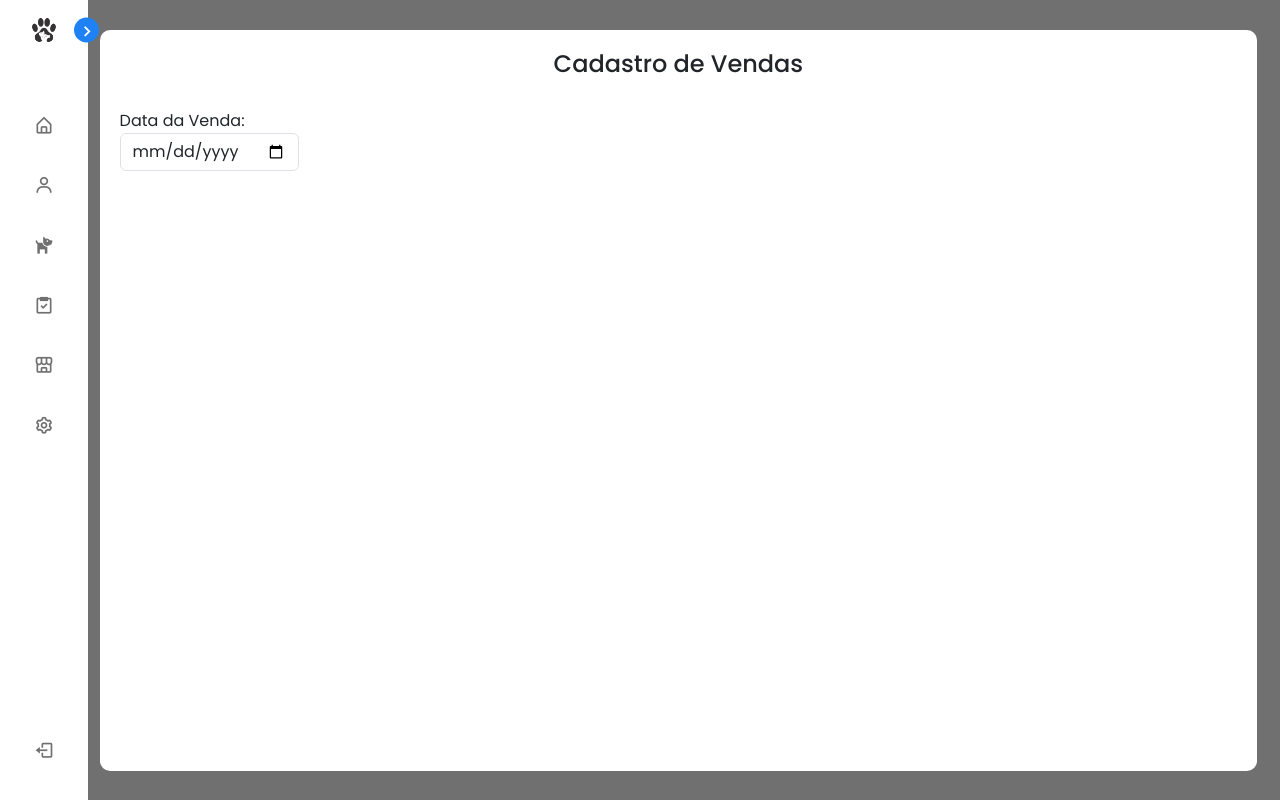
After one commit to MJ-TECHNOLOGY/petshop-app, a PHP site: template App/View/modules/Venda/ListarVenda.php in a window 1280 px wide. The commit adds this page. Run offline with PHP 8.4, Linux system fonts and the light colour scheme; the template is opened without the code that fills it, so the values that code supplies are empty; some libraries are stand-ins or nearby versions.

Commit message:
feat: iniciando construção da tela de venda

```diff
--- a/App/DAO/VendaDAO.php
+++ b/App/DAO/VendaDAO.php
@@ -50,7 +50,7 @@ class VendaDAO extends DAO
         $sql = "SELECT v.*, c.nome AS nome_cliente,
                 a.nome_animal AS nome_animal
                 FROM venda v
-                JOIN cliente c ON (c.id = v.id_cliente),
+                JOIN cliente c ON (c.id = v.id_cliente)
                 JOIN animal a ON (a.id = v.id_animal)";
 
         $stmt = parent::getConnection()->prepare($sql);
@@ -65,7 +65,7 @@ class VendaDAO extends DAO
         $sql = "SELECT v.*, c.nome AS nome_cliente,
                 a.nome_animal AS nome_animal
                 FROM venda v
-                JOIN cliente c ON (c.id = v.id_cliente),
+                JOIN cliente c ON (c.id = v.id_cliente)
                 JOIN animal a ON (a.id = v.id_animal)
                 WHERE v.id=?";
 
--- /dev/null
+++ b/App/View/modules/Venda/ListarVenda.php
@@ -0,0 +1,36 @@
+<!DOCTYPE html>
+<html lang="en">
+<head>
+    <meta charset="UTF-8">
+    <meta name="viewport" content="width=device-width, initial-scale=1.0">
+    <title>PetShop - Venda</title>
+    <?php include 'View/includes/css_config.php' ?>
+    <link rel="stylesheet" href="View/modules/Venda/venda.css">
+</head>
+<body>
+
+    <?php include 'View/includes/navbar.php' ?>
+
+    <div class="main-container">
+        <div class="container-card">
+            <div class="header-card">
+                <div class="text-container-header-card d-flex justify-content-center">
+                    <h4>Cadastro de Vendas</h4>
+                </div>
+            </div>
+
+            <div class="main-card">
+                <div class="containers-card buttons-container">
+                    <form class="form-add-product" method="post">
+                        <div class="input-container">
+                            <label for="txtDataVenda">Data da Venda: </label><br>
+                            <input class="form-control" type="date" name="data_venda" id="data_venda">
+                        </div>
+                    </form>
+                </div>
+            </div>
+        </div>
+    </div>
+
+</body>
+</html>
--- /dev/null
+++ b/App/View/modules/Venda/venda.css
@@ -0,0 +1,34 @@
+.buttons-container {
+    display: flex;
+    justify-content: space-between;
+    padding: 20px;
+}
+
+/*.input-row{
+   /* border: 1px solid red;
+    display: flex;
+    padding-right: 10px;
+    justify-content: space-between;
+}
+
+
+.modal-body{
+    gap: 15px;
+}
+
+tr{
+    height: auto;
+}
+
+td{
+    height: 30px;
+
+}
+
+.actions-list{
+    margin-top: 8px;
+}
+
+.main-card .buttons-container .select-container .btn {
+    background-color: white !important;
+  }*/
```
Also changed, not shown: App/Controller/VendaController.php (+9 -0 lines), App/routes.php (+18 -1 lines).
